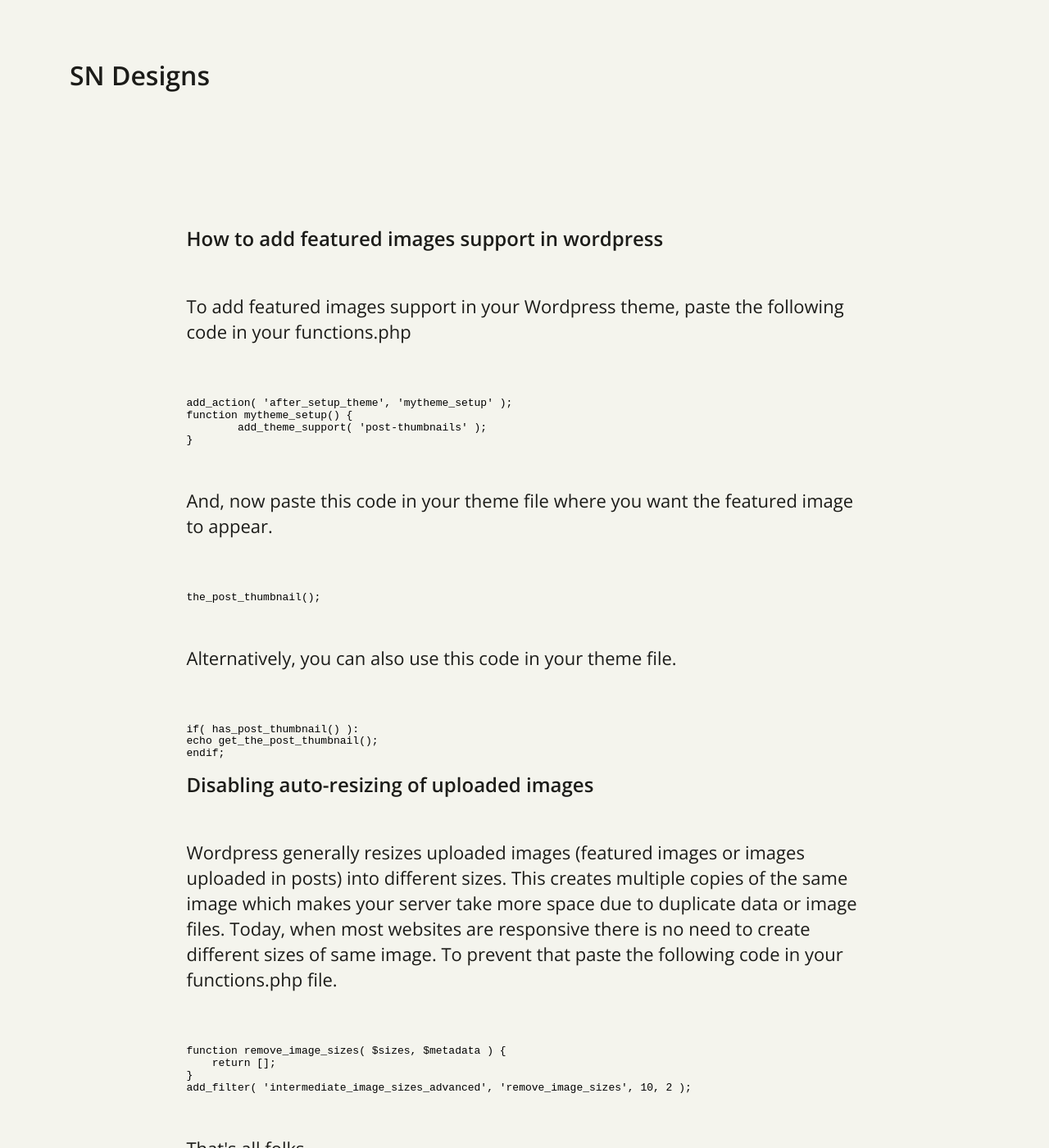
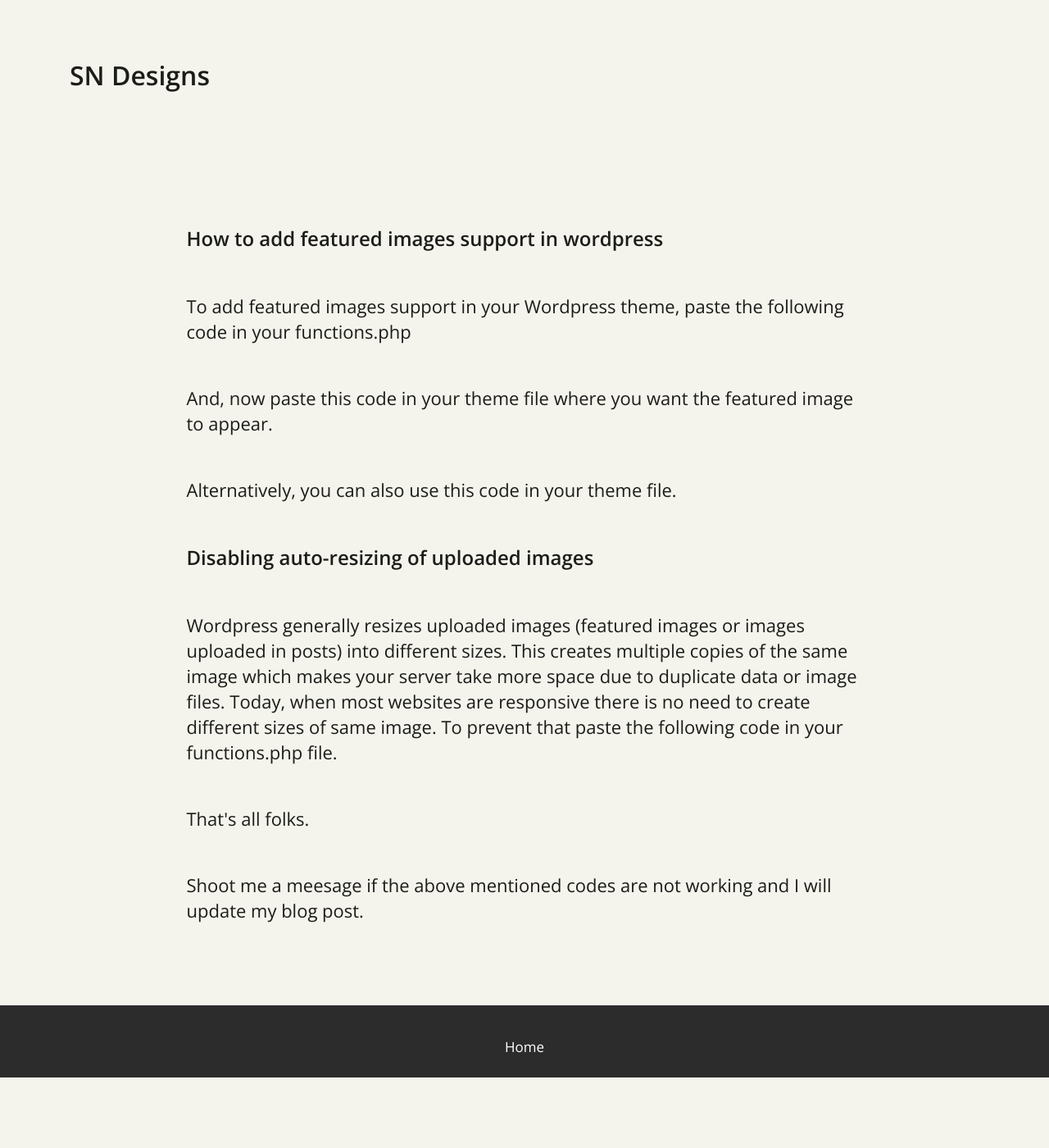
Before and after one commit to sndn/sndn.github.io, a Jekyll site: the page built from _posts/2022-11-21-wordpress-add-featured-images-support.md, in a window 1280 px wide and 1400 px high. Shown: the whole window at 82% size. Built offline with Jekyll 4.4.1, drawn with Linux system fonts in a browser that asks for light colours.

Commit message:
Update 2022-11-21-wordpress-add-featured-images-support.md

```diff
--- a/_posts/2022-11-21-wordpress-add-featured-images-support.md
+++ b/_posts/2022-11-21-wordpress-add-featured-images-support.md
@@ -7,37 +7,17 @@
 
 <p>To add featured images support in your Wordpress theme, paste the following code in your functions.php</p>
 
-<xmp>
-add_action( 'after_setup_theme', 'mytheme_setup' );
-function mytheme_setup() {
-	add_theme_support( 'post-thumbnails' );
-}
-</xmp>
-
 <p>And, now paste this code in your theme file where you want the featured image to appear.</p>
-
-<xmp>
-the_post_thumbnail();
-</xmp>
 
 <p>Alternatively, you can also use this code in your theme file.</p>
 
-<xmp>
-if( has_post_thumbnail() ):
-echo get_the_post_thumbnail();
-endif;
-</xmp>
+
 
 <h2>Disabling auto-resizing of uploaded images</h2>
 
 <p>Wordpress generally resizes uploaded images (featured images or images uploaded in posts) into different sizes. This creates multiple copies of the same image which makes your server take more space due to duplicate data or image files. Today, when most websites are responsive there is no need to create different sizes of same image. To prevent that paste the following code in your functions.php file.</p>
 
-<xmp>
-function remove_image_sizes( $sizes, $metadata ) {
-    return [];
-}
-add_filter( 'intermediate_image_sizes_advanced', 'remove_image_sizes', 10, 2 );
-</xmp>
+
 
 <p>That's all folks.</p>
 
```
